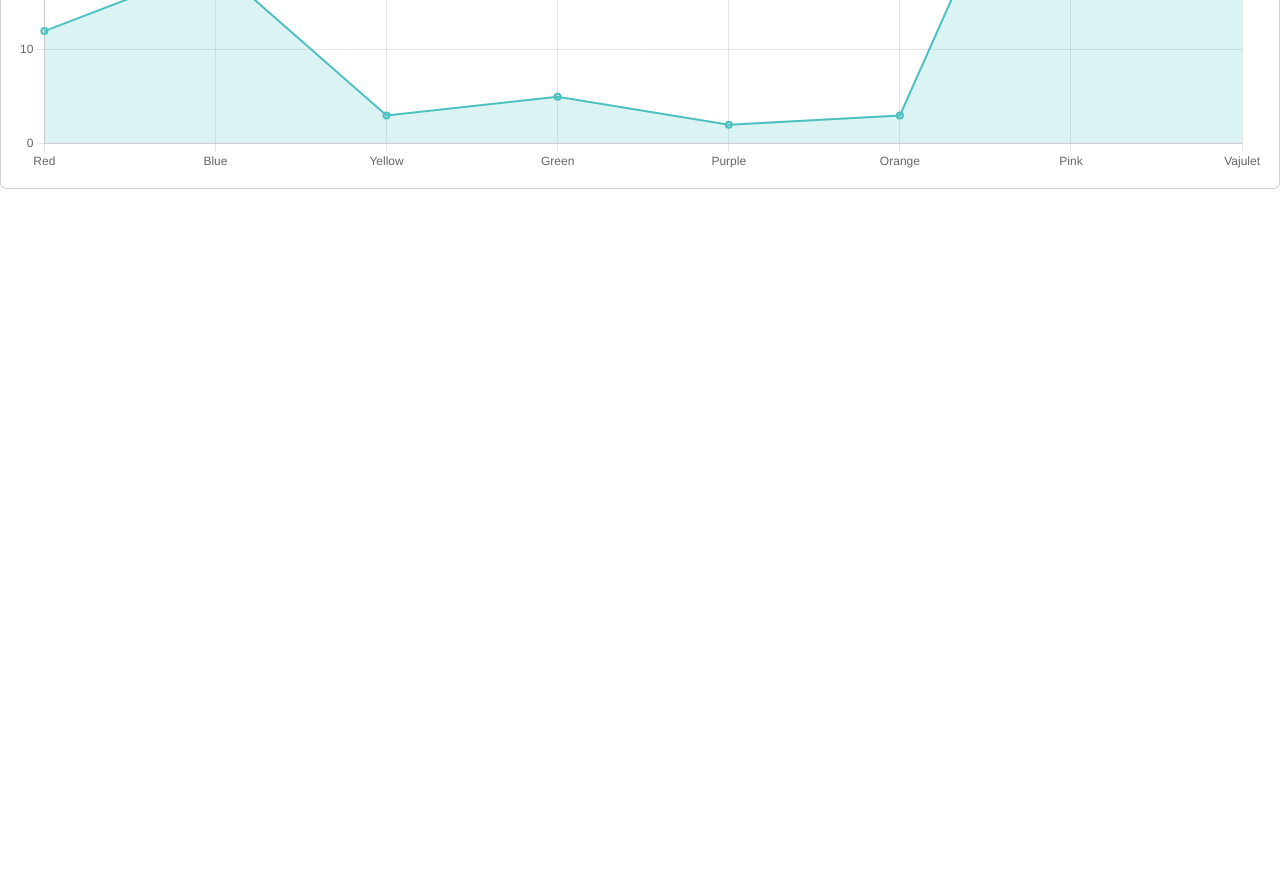
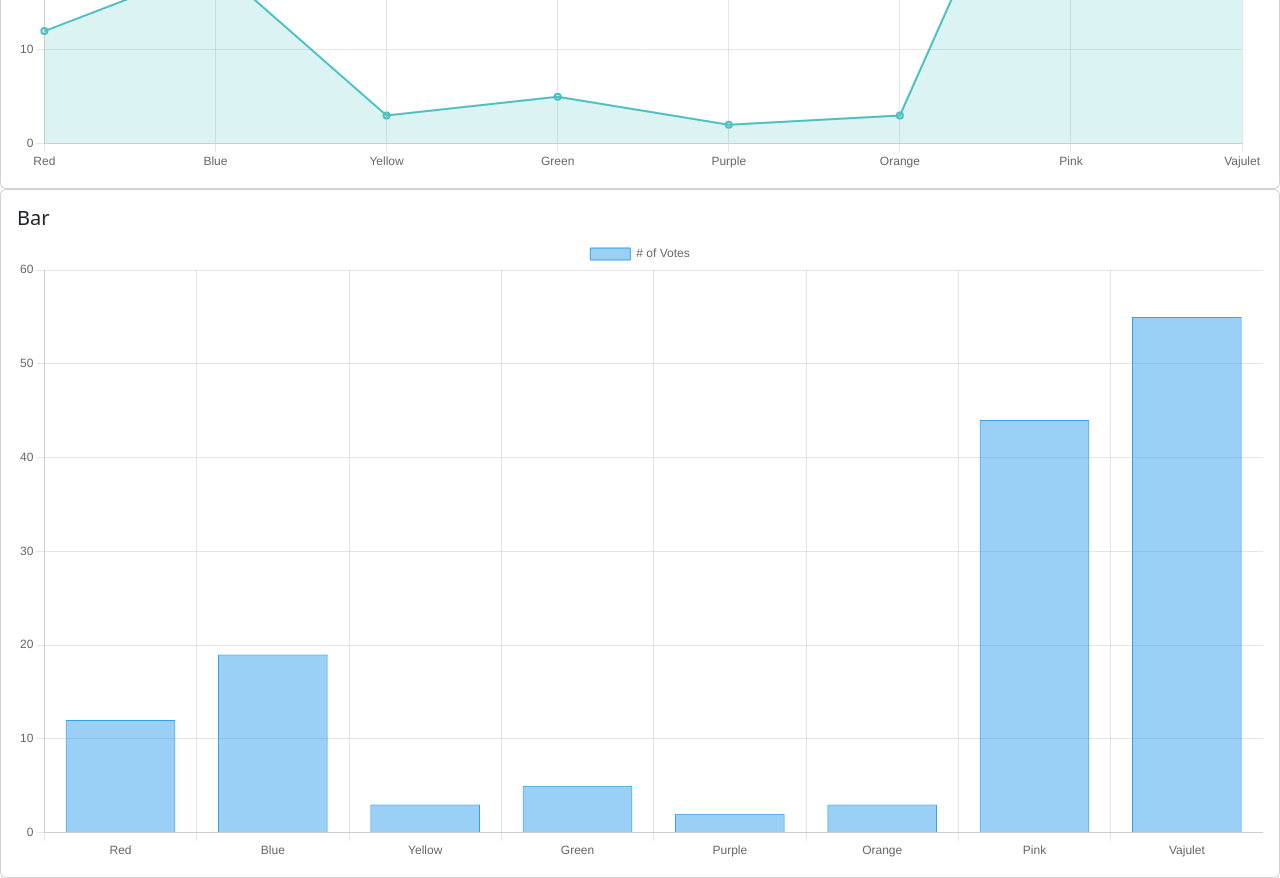
Before and after one commit to cliffamadeus/it21-resources, a plain HTML site: page charts/index.html in a window 1280 px wide. Shown: the part 500-1378 px from the top of the page. Before the commit the page ends 800 px from the top, so only its background shows below. Drawn offline with nearby package versions, Linux system fonts and the light colour scheme.

Commit message:
Add bar chart resources

```diff
--- a/charts/chart.js
+++ b/charts/chart.js
@@ -2,6 +2,15 @@ class ChartCreator {
     constructor(dataUrl) {
         this.dataUrl = dataUrl;
         this.areaCtx = document.getElementById('areaChart');
+        this.barCtx = document.getElementById('barChart');
+    }
+
+    async init() {
+        const data = await this.fetchData();
+        if (data) {
+            this.createAreaChart(data);
+            this.createBarChart(data);
+        }
     }
 
     async fetchData() {
@@ -41,12 +50,27 @@ class ChartCreator {
         });
     }
 
-    async init() {
-        const data = await this.fetchData();
-        if (data) {
-            this.createAreaChart(data);
-        }
+    createBarChart(data) {
+        new Chart(this.barCtx, {
+            type: 'bar',
+            data: {
+                labels: data.labels,
+                datasets: [{
+                    label: '# of Votes',
+                    data: data.data,
+                    borderWidth: 1
+                }]
+            },
+            options: {
+                scales: {
+                    y: {
+                        beginAtZero: true
+                    }
+                }
+            }
+        });
     }
+
 }
 
 const chartCreator = new ChartCreator('data.json');
--- a/charts/index.html
+++ b/charts/index.html
@@ -15,6 +15,13 @@
           <canvas id="areaChart"></canvas>
         </div>
     </div>
+
+    <div class="card">
+        <div class="card-body">
+          <h5 class="card-title">Bar</h5>
+          <canvas id="barChart"></canvas>
+        </div>
+    </div>
 <script src="chart.js"></script>
 </body>
 </html>
```
